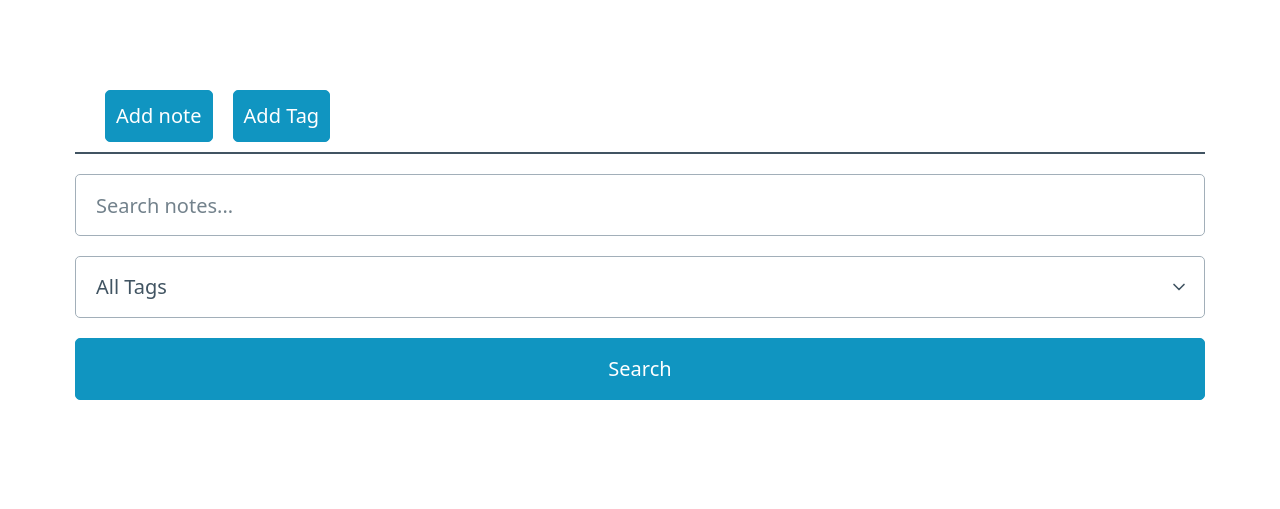
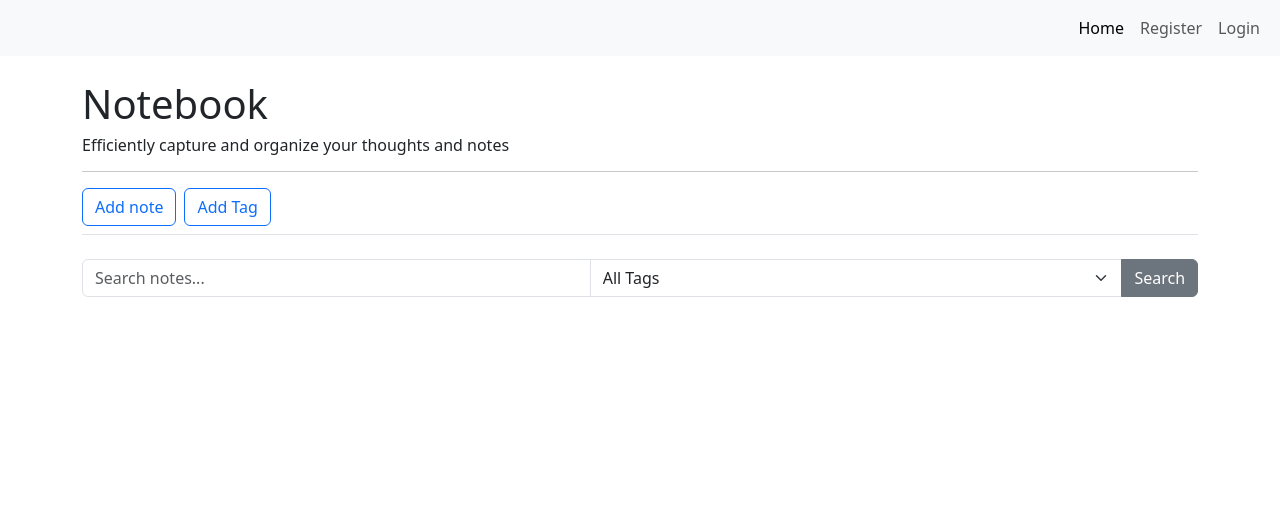
Before and after one commit to m1hanch/Personal-assistant, a Django app: template personal_assistant/notebook/templates/notebook/index.html in a window 1280 px wide. Shown: the top 509 px of the page. Run offline with Django 3.2, Linux system fonts and the light colour scheme; the template is opened without the code that fills it, so the values that code supplies are empty.

Commit message:
html design done

```diff
--- a/personal_assistant/notebook/templates/notebook/base.html
+++ b/personal_assistant/notebook/templates/notebook/base.html
@@ -3,18 +3,46 @@
 <head>
     <meta charset="UTF-8"/>
     <title>Note information</title>
-    <link rel="stylesheet" href="https://unpkg.com/@picocss/pico@latest/css/pico.min.css"/>
     {% load static %}
     <link rel="stylesheet" href="{% static 'notebook/style.css' %}">
+
+    <link href="https://cdn.jsdelivr.net/npm/bootstrap@5.3.2/dist/css/bootstrap.min.css" rel="stylesheet"
+          integrity="sha384-T3c6CoIi6uLrA9TneNEoa7RxnatzjcDSCmG1MXxSR1GAsXEV/Dwwykc2MPK8M2HN" crossorigin="anonymous">
+    <script src="https://cdn.jsdelivr.net/npm/bootstrap@5.3.2/dist/js/bootstrap.bundle.min.js"
+            integrity="sha384-C6RzsynM9kWDrMNeT87bh95OGNyZPhcTNXj1NW7RuBCsyN/o0jlpcV8Qyq46cDfL"
+            crossorigin="anonymous"></script>
 </head>
 <body>
-<main class="container">
-    <nav style="margin-bottom: 20px; border-bottom: 2px solid; padding-left: 30px">
-        <ul>
-            <li><a href="/" role="button"> Go back to the main page </a></li>
-        </ul>
-    </nav>
-    {% block content %} {% endblock %}
-</main>
+<nav class="navbar navbar-expand-lg bg-body-tertiary">
+    <div class="container-fluid">
+        <button class="navbar-toggler" type="button" data-bs-toggle="collapse" data-bs-target="#navbarNavAltMarkup"
+                aria-controls="navbarNavAltMarkup" aria-expanded="false" aria-label="Toggle navigation">
+            <span class="navbar-toggler-icon"></span>
+        </button>
+        <div class="collapse navbar-collapse" id="navbarNavAltMarkup">
+            <div class="navbar-nav ms-auto">
+                <a class="nav-link active" aria-current="page" href="{% url 'news:index' %}">Home</a>
+                {% if user.is_authenticated %}
+                <a class="nav-link" href="{% url 'addressbook:index' %}">Addressbook</a>
+                <a class="nav-link" style="margin-right: auto" href="{% url 'notebook:main' %}">Notebook</a>
+                <a href="{% url 'file_manager:file_upload' %}" class="nav-link" style="margin-right: auto">File
+                    manager</a>
+                <div class="d-flex">
+                    <a class="nav-link" href="#"
+                       onclick="document.getElementById('logout-form').submit();">Logout</a>
+                    <form id="logout-form" action="{% url 'app_auth:logout' %}" method="post" style="display:none;">
+                        {% csrf_token %}
+                    </form>
+                </div>
+                {% else %}
+                <a class="nav-link" href="{% url 'app_auth:register' %}">Register</a>
+                <a class="nav-link" href="{% url 'app_auth:login' %}">Login</a>
+                {% endif %}
+            </div>
+        </div>
+    </div>
+</nav>
+
+{% block content %} {% endblock %}
 </body>
 </html>
--- a/personal_assistant/notebook/templates/notebook/index.html
+++ b/personal_assistant/notebook/templates/notebook/index.html
@@ -1,53 +1,52 @@
-<!DOCTYPE html>
-<html lang="en">
-<head>
-    <meta charset="UTF-8"/>
-    <title>Organizer</title>
-    <link rel="stylesheet" href="https://unpkg.com/@picocss/pico@latest/css/pico.min.css"/>
-</head>
-<body>
-<main class="container">
-    <nav style="margin-bottom: 20px; border-bottom: 2px solid; padding-left: 30px">
-        <ul>
-            <li><a href="{% url 'notebook:add_note' %}" role="button">Add note</a></li>
-            <li><a href="{% url 'notebook:add_tag' %}" role="button">Add Tag</a></li>
+{% extends 'notebook/base.html' %}
+{% block content %}
+<div class="container mt-4">
+    <div>
+        <div class="page-header">
+            <h1>Notebook</h1>
+            <h6>Efficiently capture and organize your thoughts and notes</h6>
+        </div>
+        <hr/>
+        <nav class="mb-4 pb-2 border-bottom">
+            <ul class="nav">
+                <li class="nav-item">
+                    <a class="btn btn-outline-primary me-2" href="{% url 'notebook:add_note' %}">Add note</a>
+                </li>
+                <li class="nav-item">
+                    <a class="btn btn-outline-primary me-2" href="{% url 'notebook:add_tag' %}">Add Tag</a>
+                </li>
             </ul>
         </nav>
-    {% comment %} <!-- Додавання форми пошуку -->
-    <form method="get" action="{% url 'notebook:search_notes' %}">
-        <input type="text" name="query" placeholder="Search notes...">
-        <button type="submit">Search</button>
-    </form> {% endcomment %}
-    <!-- Додавання форми пошуку та сортування -->
-    <form method="get" action="{% url 'notebook:search_and_sort_notes' %}">
-        <input type="text" name="query" placeholder="Search notes...">
-        <select name="tag">
+
+        <form method="get" action="{% url 'notebook:search_and_sort_notes' %}" class="mb-4">
+            <div class="input-group">
+                <input type="text" name="query" class="form-control" placeholder="Search notes...">
+                <select name="tag" class="form-select">
                     <option value="" selected>All Tags</option>
                     {% for tag in all_tags %}
                     <option value="{{ tag.name }}">{{ tag.name }}</option>
                     {% endfor %}
                 </select>
-        <button type="submit">Search</button>
+                <button type="submit" class="btn btn-secondary">Search</button>
+            </div>
         </form>
 
         {% for note in notes %}
-    <ul>
-        <li>
+        <div class="list-group" style="margin-bottom: 5px">
+            <div class="list-group-item list-group-item-action d-flex justify-content-between align-items-center">
                 {% if note %}
-            <a href="{% url 'notebook:detail' note.id %}" role="button" class="outline"> {{ note.name }} </a>
-
-            <a href="{% url 'notebook:delete' note.id %}" role="button" class="contrast"> Delete note </a>
-            <!-- Додавання посилання на сторінку редагування -->
-            <a href="{% url 'notebook:edit_note' note.id %}" role="button" class="contrast">Edit note</a>
+                <a href="{% url 'notebook:detail' note.id %}" class="me-3"> {{ note.name }} </a>
+                <div>
+                    <a href="{% url 'notebook:edit_note' note.id %}" class="btn btn-outline-primary me-2">Edit note</a>
+                    <a href="{% url 'notebook:delete' note.id %}" class="btn btn-outline-danger">Delete note</a>
+                </div>
                 {% else %}
-            <a href="{% url 'notebook:detail' note.id %}" role="button" class="secondary"><s>{{ note.name }}</s></a>
+                <a href="{% url 'notebook:detail' note.id %}" class="me-3 text-decoration-line-through">{{ note.name
+                    }}</a>
                 {% endif %}
-
-
-        </li>
-    </ul>
+            </div>
+        </div>
         {% endfor %}
-
-</main>
-</body>
-</html>
+    </div>
+</div>
+{% endblock %}
--- a/personal_assistant/notebook/views.py
+++ b/personal_assistant/notebook/views.py
@@ -11,7 +11,8 @@ from .models import *
 @login_required
 def main(request):
     notes = Note.objects.all()
-    return render(request, 'notebook/index.html', {"notes": notes})
+    all_tags = Tag.objects.all()
+    return render(request, 'notebook/index.html', {"notes": notes, "all_tags": all_tags})
 
 
 # додавання тегу
```
Also changed, not shown: personal_assistant/addressbook/templates/addressbook/index.html (+7 -6 lines), personal_assistant/notebook/templates/notebook/add_note.html (+28 -20 lines), personal_assistant/notebook/templates/notebook/add_tag.html (+19 -14 lines), personal_assistant/notebook/templates/notebook/edit_note.html (+27 -22 lines). Lines whose indentation alone changed are shown as unchanged.
